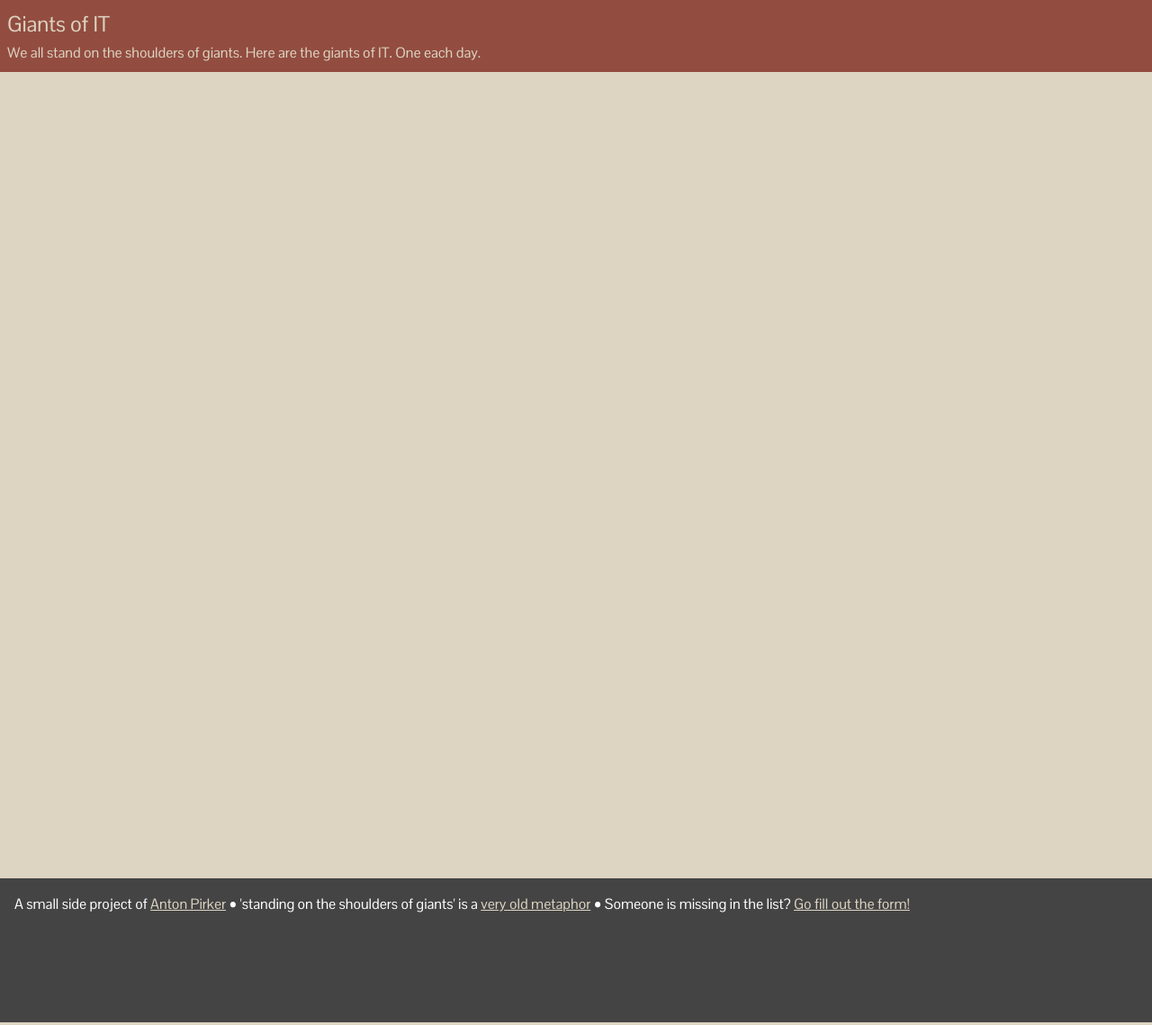
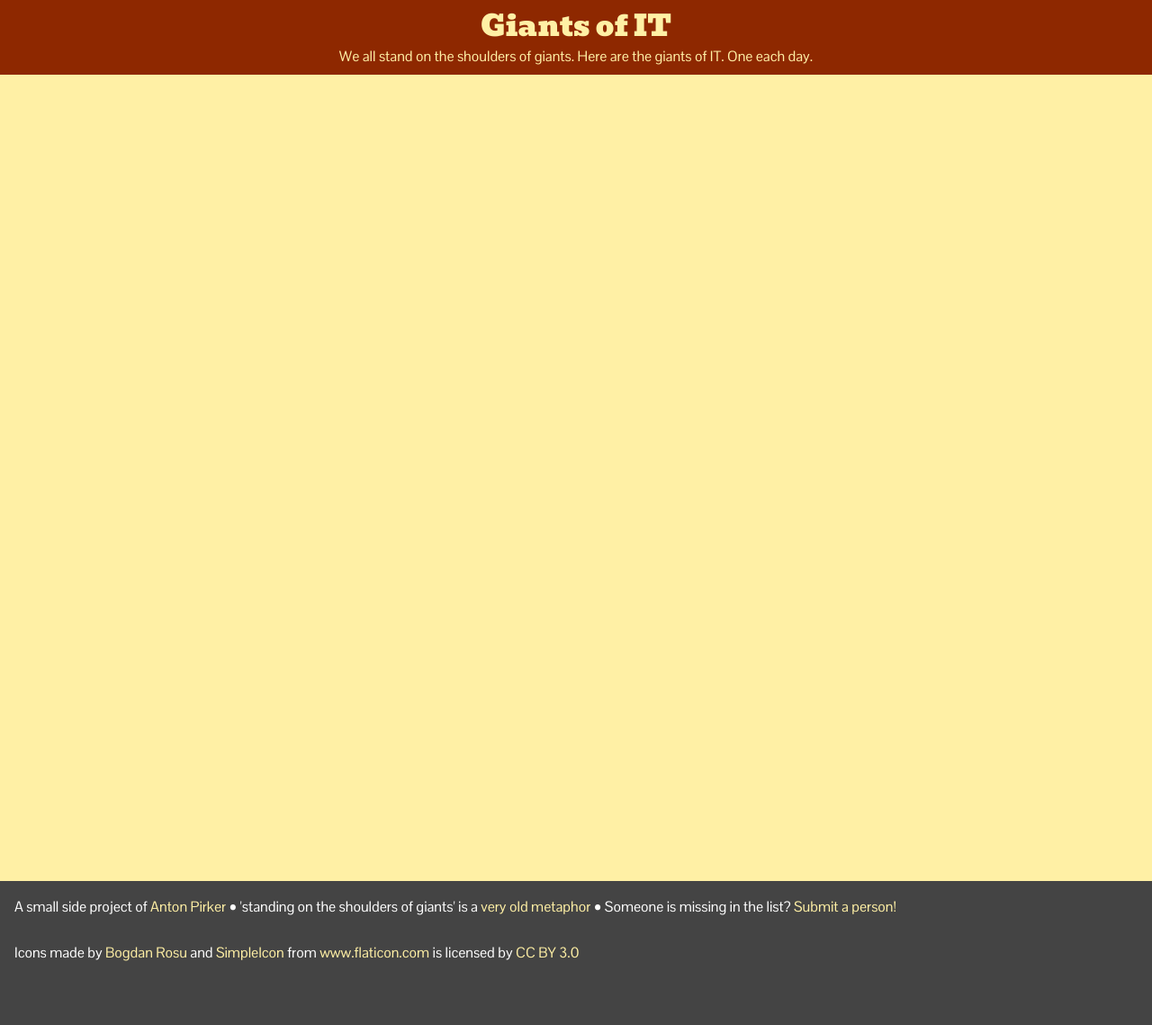
Before and after one commit to antonpirker/giants, a Django app: template giants/templates/base.html in a window 1280 px wide. Shown: the whole page at 90% size. Run offline with Django 3.2, Linux system fonts and the light colour scheme; the template is opened without the code that fills it, so the values that code supplies are empty; parts of the project's set-up code (start-up, migrations or seed data) failed here and were passed over; some libraries are stand-ins or nearby versions.

Commit message:
Added social sharing icons and added new color palette.

```diff
--- a/giants/templates/base.html
+++ b/giants/templates/base.html
@@ -25,19 +25,20 @@
             background-size: cover;
         }
         header {
-            background-color: #924D40;
-            color: #DDD4C2;
+            background-color: #8E2800;
+            color: #FFF0A5;
             padding: 1vmin;
             width: 100%;
         }
         header h2, header p {
             margin: 0;
+            text-align: center;
         }
         header a {
-            color: #DDD4C2;;
+            color: #DDD4C2;
         }
         section {
-            background-color: #DDD4C2;
+            background-color: #FFF0A5;
             max-height: 90vh;
             min-height: 70vmax;
             padding: 4em 1em;
@@ -60,7 +61,8 @@
             width: 100%;
         }
         h2 {
-            font-size: 3vmin;
+            font-size: 4vmin;
+            font: 400 4vmin/1.3 'Bevan', Georgia, serif;
         }
         h3 {
             color: #444;
@@ -83,7 +85,7 @@
             display: block;
         }
         a {
-            color: #924D40;
+            color: #468966;
         }
         footer {
             color: #fff;
@@ -92,7 +94,11 @@
             width: 100%;
         }
         footer a {
-            color: #DDD4C2;
+            color: #FFF0A5;
+            text-decoration: none;
+        }
+        footer a:hover {
+            text-decoration: underline;
         }
         p.image {
             display: block;
@@ -147,7 +180,9 @@
     </section>
 
     <footer>
-        A small side project of <a href="http://www.anton-pirker.at/" target="_blank">Anton Pirker</a> &bull; 'standing on the shoulders of giants' is a <a href="https://en.wikipedia.org/wiki/Standing_on_the_shoulders_of_giants" target="_blank">very old metaphor</a> &bull; Someone is missing in the list? <a href="https://docs.google.com/a/ignaz.at/forms/d/1IcxdJAawj5VrjWcLJgepcelnfaLnQLP_M2QZplCcm44/viewform?usp=send_form" target="blank">Go fill out the form!</a>
+        A small side project of <a href="http://www.anton-pirker.at/" target="_blank">Anton Pirker</a> &bull; 'standing on the shoulders of giants' is a <a href="https://en.wikipedia.org/wiki/Standing_on_the_shoulders_of_giants" target="_blank">very old metaphor</a> &bull; Someone is missing in the list? <a href="https://docs.google.com/a/ignaz.at/forms/d/1IcxdJAawj5VrjWcLJgepcelnfaLnQLP_M2QZplCcm44/viewform?usp=send_form" target="blank">Submit a person!</a>
+        <br/><br/>
+        <div>Icons made by <a href="http://www.flaticon.com/authors/bogdan-rosu" title="Bogdan Rosu">Bogdan Rosu</a> and <a href="http://www.flaticon.com/authors/simpleicon" title="SimpleIcon">SimpleIcon</a> from <a href="http://www.flaticon.com" title="Flaticon">www.flaticon.com</a> is licensed by <a href="http://creativecommons.org/licenses/by/3.0/" title="Creative Commons BY 3.0">CC BY 3.0</a></div>
     </footer>
 
     <script>
```
Also changed, not shown: other parts of giants/templates/base.html (+29 -2 lines), giants/static/img/arrow.svg, giants/static/img/fb.svg (added), giants/static/img/twitter.svg (added).
